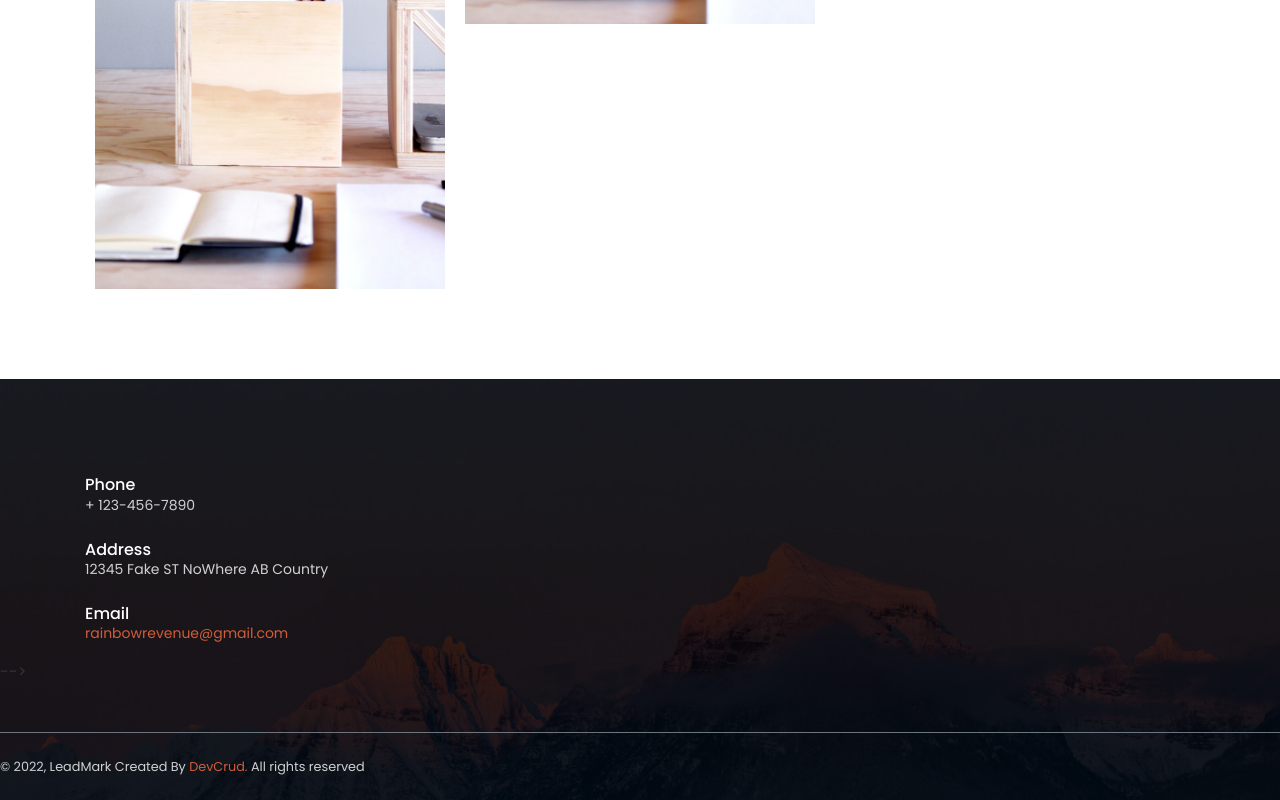
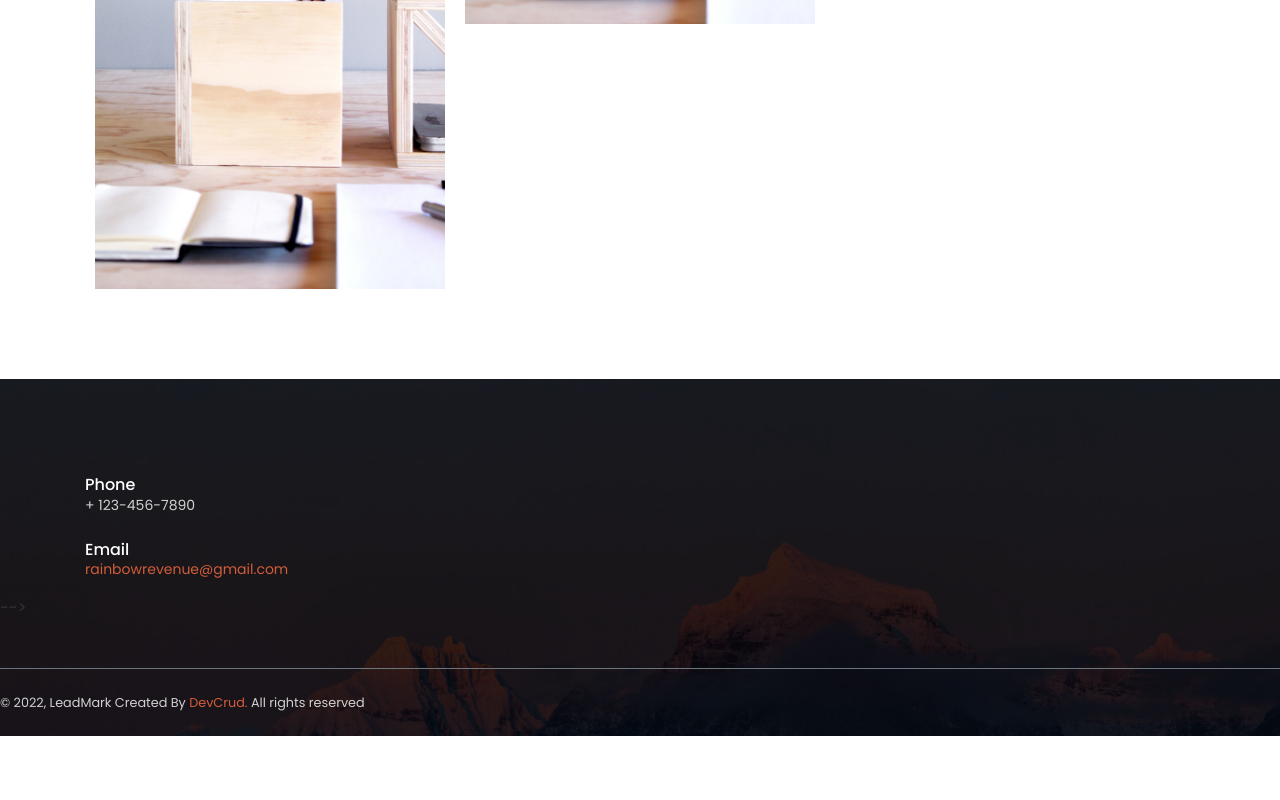
Before and after one commit to mehhyin/website_rainbow_revenue, a plain HTML site: page index.html in a window 1280 px wide. Shown: the part 3466-4266 px from the top of the page. After the commit the page ends 4202 px from the top, so only its background shows below. Drawn offline with Linux system fonts and the light colour scheme.

Commit message:
removed the address section

```diff
--- a/index.html
+++ b/index.html
@@ -848,8 +848,8 @@
                     <h6 class="mb-0">Phone</h6>
                     <p class="mb-4">+ 123-456-7890</p>
 
-                    <h6 class="mb-0">Address</h6>
-                    <p class="mb-4">12345 Fake ST NoWhere AB Country</p>
+                    <!-- <h6 class="mb-0">Address</h6>
+                    <p class="mb-4">12345 Fake ST NoWhere AB Country</p> -->
 
                     <h6 class="mb-0">Email</h6>
 
```
